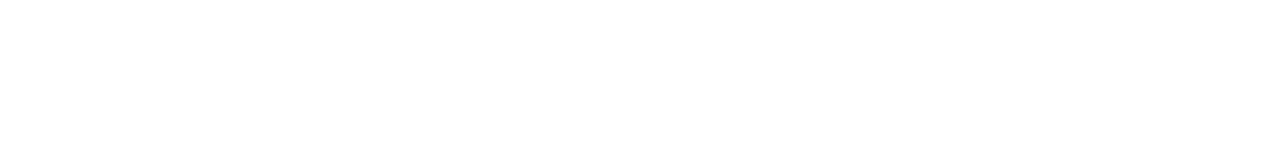
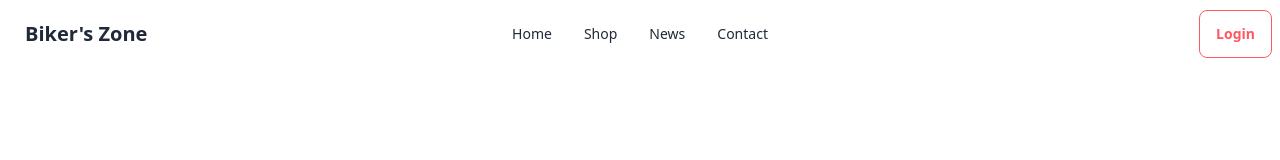
Before and after one commit to mdjonayed6/biker-zone-with-deisyui-responsive, a plain HTML site: page images/index.html in a window 1280 px wide. Drawn offline with nearby package versions, Linux system fonts and the light colour scheme.

Commit message:
Basic navbar established

```diff
--- a/images/index.html
+++ b/images/index.html
@@ -1,5 +1,6 @@
 <!DOCTYPE html>
 <html lang="en">
+
 <head>
     <meta charset="UTF-8">
     <meta name="viewport" content="width=device-width, initial-scale=1.0">
@@ -9,9 +10,43 @@
     <script src="https://cdn.tailwindcss.com"></script>
 
 </head>
+
 <body>
     <header>
-
+        <nav>
+            <div class="navbar bg-base-100">
+                <div class="navbar-start">
+                    <div class="dropdown">
+                        <div tabindex="0" role="button" class="btn btn-ghost lg:hidden">
+                            <svg xmlns="http://www.w3.org/2000/svg" class="h-5 w-5" fill="none" viewBox="0 0 24 24"
+                                stroke="currentColor">
+                                <path stroke-linecap="round" stroke-linejoin="round" stroke-width="2"
+                                    d="M4 6h16M4 12h8m-8 6h16" />
+                            </svg>
+                        </div>
+                        <ul tabindex="0"
+                            class="menu menu-sm dropdown-content mt-3 z-[1] p-2 shadow bg-base-100 rounded-box w-52">
+                            <li><a>Home</a></li>
+                            <li><a>Shop</a></li>
+                            <li><a>News</a></li>
+                            <li><a>Contact</a></li>
+                        </ul>
+                    </div>
+                    <a class="btn btn-ghost text-xl">Biker's Zone</a>
+                </div>
+                <div class="navbar-center hidden lg:flex">
+                    <ul class="menu menu-horizontal px-1">
+                        <li><a>Home</a></li>
+                        <li><a>Shop</a></li>
+                        <li><a>News</a></li>
+                        <li><a>Contact</a></li>
+                    </ul>
+                </div>
+                <div class="navbar-end">
+                    <a class="btn btn-error btn-outline">Login</a>
+                </div>
+            </div>
+        </nav>
     </header>
 
     <main>
@@ -22,4 +57,5 @@
 
     </footer>
 </body>
+
 </html>
```
